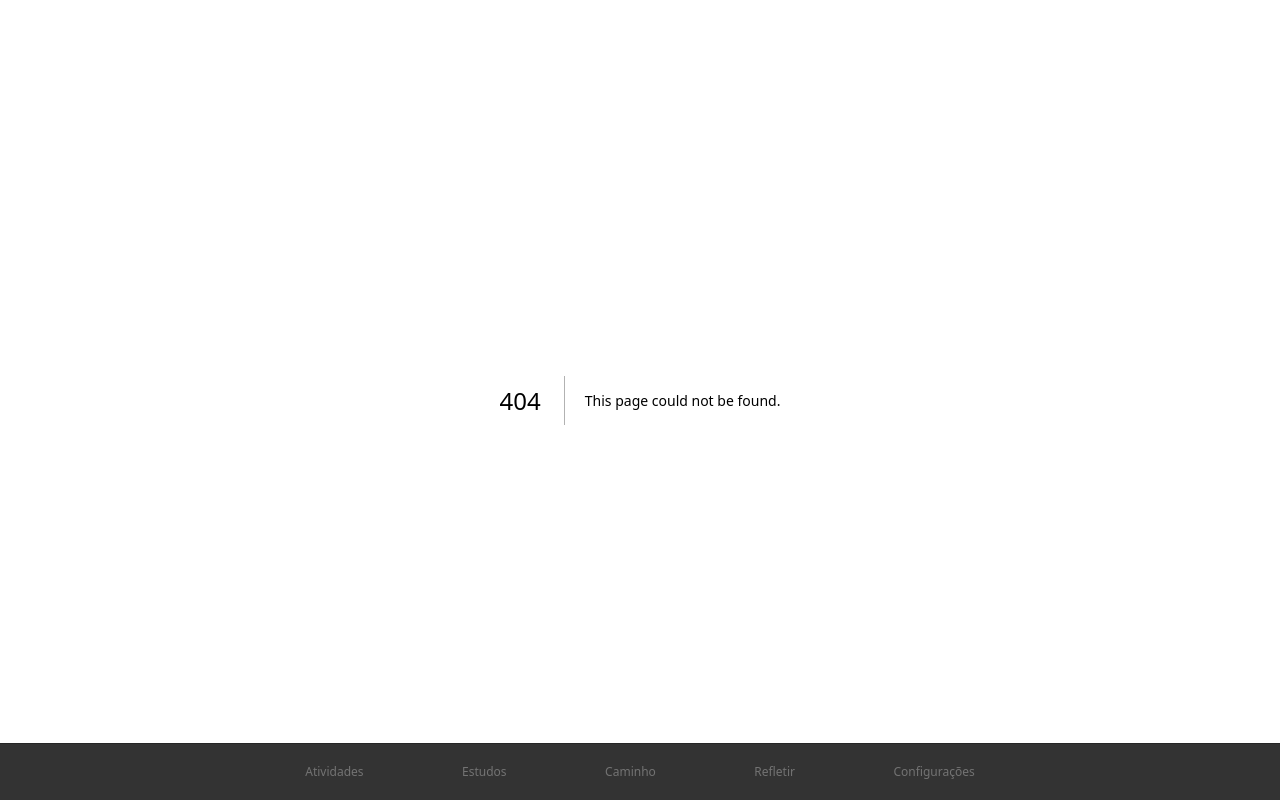
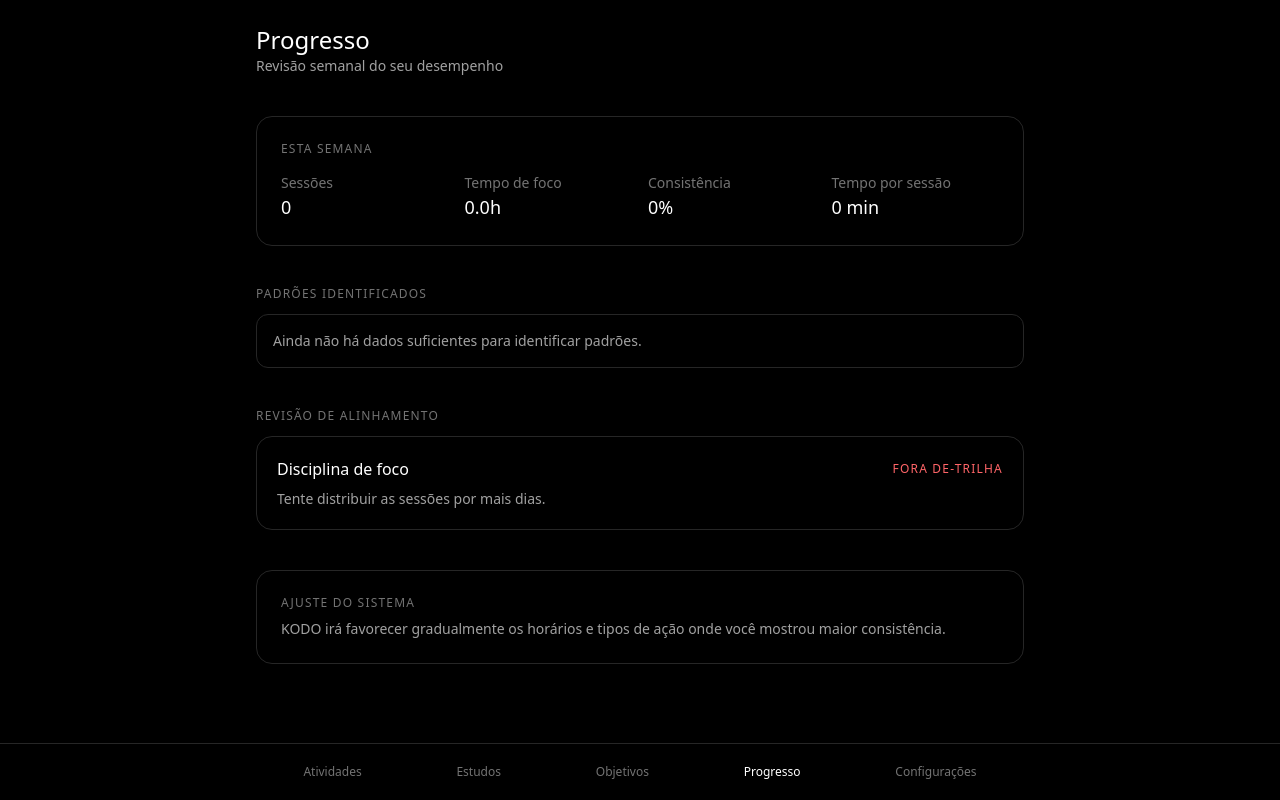
Before and after one commit to gabrielcaixeta01/kodo-app, a Next.js app: page /progress in a window 1280 px wide. Before the commit this address had no page. Built offline with nearby package versions, Linux system fonts and the light colour scheme.

Commit message:
fix: deixando textos em pt

```diff
--- a/app/path/page.tsx
+++ b/app/goals/page.tsx
@@ -1,6 +1,6 @@
 // app/path/page.tsx
 
-type PathCategory = "academic" | "career" | "personal" | "health";
+type PathCategory = "acadêmico" | "carreira" | "pessoal" | "saúde";
 
 type Path = {
   id: string;
@@ -8,54 +8,54 @@ type Path = {
   category: PathCategory;
   deadline?: string;
   progress: number; // 0 → 100 (aproximado)
-  alignment: "good" | "warning" | "off-track";
+  alignment: "bom" | "aviso" | "fora-de-trilha";
   description: string;
   linkedActions: string[];
 };
 
 const categoryLabel: Record<PathCategory, string> = {
-  academic: "Academic",
-  career: "Career",
-  personal: "Personal",
-  health: "Health",
+  acadêmico: "Acadêmico",
+  carreira: "Carreira",
+  pessoal: "Pessoal",
+  saúde: "Saúde",
 };
 
 const alignmentColor: Record<Path["alignment"], string> = {
-  good: "text-green-400 border-green-500/40",
-  warning: "text-yellow-400 border-yellow-500/40",
-  "off-track": "text-red-400 border-red-500/40",
+  bom: "text-green-400 border-green-500/40",
+  aviso: "text-yellow-400 border-yellow-500/40",
+  "fora-de-trilha": "text-red-400 border-red-500/40",
 };
 
 export default function PathPage() {
   const paths: Path[] = [
     {
       id: "grad",
-      title: "Graduate in Computer Engineering",
-      category: "academic",
-      deadline: "Dec 2028",
+      title: "Graduar em Engenharia de Computação",
+      category: "acadêmico",
+      deadline: "Dez 2028",
       progress: 55,
-      alignment: "good",
+      alignment: "bom",
       description:
-        "Foundation for long-term career and research opportunities.",
+        "Fundação para oportunidades de carreira e pesquisa a longo prazo.",
       linkedActions: [
-        "Study Sistemas Digitais",
-        "Maintain consistency in core subjects",
-        "Build academic projects",
+        "Estudar Sistemas Digitais",
+        "Manter consistência nas disciplinas principais",
+        "Construir projetos acadêmicos relevantes",
       ],
     },
     {
       id: "portfolio",
-      title: "Build a strong personal portfolio",
-      category: "career",
+      title: "Construir um portfólio pessoal forte",
+      category: "carreira",
       deadline: "Jun 2026",
       progress: 30,
-      alignment: "warning",
+      alignment: "aviso",
       description:
-        "Showcase projects, skills and consistency in engineering work.",
+        "Mostrar projetos, habilidades e consistência no trabalho de engenharia.",
       linkedActions: [
-        "Work on KODO",
-        "Publish projects on GitHub",
-        "Improve frontend polish",
+        "Trabalhar no KODO",
+        "Publicar projetos no GitHub",
+        "Melhorar o polimento do frontend",
       ],
     },
   ];
@@ -65,9 +65,9 @@ export default function PathPage() {
       <div className="max-w-3xl mx-auto space-y-8">
         {/* Header */}
         <header>
-          <h1 className="text-2xl font-medium">Path</h1>
+          <h1 className="text-2xl font-medium">Metas</h1>
           <p className="text-sm text-neutral-400">
-            Your long-term directions
+            Lembre aonde você quer chegar
           </p>
         </header>
 
@@ -105,7 +105,7 @@ export default function PathPage() {
               {/* Progress */}
               <div>
                 <div className="flex justify-between text-xs text-neutral-500 mb-1">
-                  <span>Progress</span>
+                  <span>Progresso</span>
                   <span>{path.progress}%</span>
                 </div>
                 <div className="h-1.5 rounded-full bg-neutral-800">
@@ -119,7 +119,7 @@ export default function PathPage() {
               {/* Linked Actions */}
               <div>
                 <p className="text-xs uppercase tracking-widest text-neutral-500 mb-2">
-                  Actions contributing to this path
+                  Ações que contribuem para esta meta
                 </p>
                 <ul className="space-y-1 text-sm text-neutral-400">
                   {path.linkedActions.map(action => (
--- a/app/reflect/page.tsx
+++ b/app/progress/page.tsx
@@ -3,7 +3,7 @@
 import { useSession } from "@/contexts/SessionContext";
 import { useEffect, useState } from "react";
 
-type AlignmentStatus = "good" | "warning" | "off-track";
+type AlignmentStatus = "bom" | "aviso" | "fora-de-trilha";
 
 function minutesBetween(start: number, end: number) {
   return Math.floor((end - start) / 60000);
@@ -63,25 +63,25 @@ export default function ReflectPage() {
   if (mounted) {
     if (morningSessions > nightSessions) {
       patterns.push(
-        "You focused better during the morning."
+        "Você tende a focar mais pela manhã."
       );
     }
 
     if (nightSessions > morningSessions) {
       patterns.push(
-        "Night sessions were more frequent than expected."
+        "Você tende a focar mais à noite."
       );
     }
 
     if (totalMinutes > 300) {
       patterns.push(
-        "Your total focus time increased this week."
+        "Seu tempo total de foco aumentou esta semana."
       );
     }
 
     if (patterns.length === 0) {
       patterns.push(
-        "Not enough data yet to identify patterns."
+        "Ainda não há dados suficientes para identificar padrões."
       );
     }
   }
@@ -93,17 +93,17 @@ export default function ReflectPage() {
     note: string;
   }[] = [
     {
-      area: "Focus discipline",
+      area: "Disciplina de foco",
       status:
         consistency >= 60
-          ? "good"
+          ? "bom"
           : consistency >= 30
-          ? "warning"
-          : "off-track",
+          ? "aviso"
+          : "fora-de-trilha",
       note:
         consistency >= 60
-          ? "You maintained a consistent study rhythm."
-          : "Try to distribute sessions across more days.",
+          ? "Você manteve um ritmo de estudo consistente."
+          : "Tente distribuir as sessões por mais dias.",
     },
   ];
 
@@ -112,38 +112,38 @@ export default function ReflectPage() {
       <div className="max-w-3xl mx-auto space-y-10">
         {/* Header */}
         <header>
-          <h1 className="text-2xl font-medium">Reflect</h1>
+          <h1 className="text-2xl font-medium">Progresso</h1>
           <p className="text-sm text-neutral-400">
-            Weekly review
+            Revisão semanal do seu desempenho
           </p>
         </header>
 
         {/* Week summary */}
         <section className="rounded-2xl border border-neutral-800 p-6">
           <h2 className="text-xs uppercase tracking-widest text-neutral-500 mb-4">
-            This week
+            Esta semana
           </h2>
 
           <div className="grid grid-cols-2 md:grid-cols-4 gap-4 text-sm">
             <div>
-              <p className="text-neutral-500">Sessions</p>
+              <p className="text-neutral-500">Sessões</p>
               <p className="text-lg">{totalSessions}</p>
             </div>
 
             <div>
-              <p className="text-neutral-500">Focus time</p>
+              <p className="text-neutral-500">Tempo de foco</p>
               <p className="text-lg">
                 {(totalMinutes / 60).toFixed(1)}h
               </p>
             </div>
 
             <div>
-              <p className="text-neutral-500">Consistency</p>
+              <p className="text-neutral-500">Consistência</p>
               <p className="text-lg">{consistency}%</p>
             </div>
 
             <div>
-              <p className="text-neutral-500">Avg / session</p>
+              <p className="text-neutral-500">Tempo por sessão</p>
               <p className="text-lg">
                 {totalSessions
                   ? Math.round(
@@ -159,7 +159,7 @@ export default function ReflectPage() {
         {/* Patterns */}
         <section className="space-y-3">
           <h2 className="text-xs uppercase tracking-widest text-neutral-500">
-            Patterns noticed
+            Padrões identificados
           </h2>
 
           <ul className="space-y-2 text-sm text-neutral-400">
@@ -177,7 +177,7 @@ export default function ReflectPage() {
         {/* Alignment */}
         <section className="space-y-3">
           <h2 className="text-xs uppercase tracking-widest text-neutral-500">
-            Alignment review
+            Revisão de alinhamento
           </h2>
 
           {alignment.map(item => (
@@ -189,9 +189,9 @@ export default function ReflectPage() {
                 <p className="font-medium">{item.area}</p>
                 <span
                   className={`text-xs uppercase tracking-widest ${
-                    item.status === "good"
+                    item.status === "bom"
                       ? "text-green-400"
-                      : item.status === "warning"
+                      : item.status === "aviso"
                       ? "text-yellow-400"
                       : "text-red-400"
                   }`}
@@ -210,12 +210,12 @@ export default function ReflectPage() {
         {/* System adjustment (informativo) */}
         <section className="rounded-2xl border border-neutral-800 p-6">
           <h2 className="text-xs uppercase tracking-widest text-neutral-500 mb-2">
-            System adjustment
+            Ajuste do sistema
           </h2>
 
           <p className="text-sm text-neutral-400">
-            KODO will gradually favor time slots and action
-            types where you showed higher consistency.
+            KODO irá favorecer gradualmente os horários e tipos de ação
+            onde você mostrou maior consistência.
           </p>
         </section>
       </div>
--- a/app/settings/page.tsx
+++ b/app/settings/page.tsx
@@ -1,10 +1,10 @@
 // app/settings/page.tsx
 
-type EnergyLevel = "low" | "medium" | "high";
+type EnergyLevel = "baixa" | "média" | "alta";
 
 export default function SettingsPage() {
   // mocks (depois vêm do storage)
-  const energy: EnergyLevel = "medium";
+  const energy: EnergyLevel = "média";
   const dailyTime = 120; // minutes
   const focusMode = true;
   const localOnly = true;
@@ -14,27 +14,27 @@ export default function SettingsPage() {
       <div className="max-w-3xl mx-auto space-y-10">
         {/* Header */}
         <header className="space-y-1">
-          <h1 className="text-2xl font-medium">Settings</h1>
+          <h1 className="text-2xl font-medium">Configurações</h1>
           <p className="text-sm text-neutral-400">
-            Control how KODO works for you
+            Controle como o KODO funciona para você
           </p>
         </header>
 
         {/* Daily Context */}
         <section className="rounded-2xl border border-neutral-800 p-6 space-y-6">
           <h2 className="text-xs uppercase tracking-widest text-neutral-500">
-            Daily context
+            Contexto diário
           </h2>
 
           <div className="grid gap-6 md:grid-cols-2">
             {/* Energy */}
             <div className="space-y-2">
               <p className="text-sm text-neutral-400">
-                Default energy level
+                Nível de energia padrão
               </p>
 
               <div className="flex gap-2">
-                {(["low", "medium", "high"] as EnergyLevel[]).map(e => (
+                {(["baixa", "média", "alta"] as EnergyLevel[]).map(e => (
                   <button
                     key={e}
                     className={`px-4 py-1.5 rounded-full border text-xs uppercase tracking-widest transition ${
@@ -52,7 +52,7 @@ export default function SettingsPage() {
             {/* Time */}
             <div className="space-y-2">
               <p className="text-sm text-neutral-400">
-                Available time per day
+                Tempo disponível por dia
               </p>
               <p className="text-lg font-medium">
                 {dailyTime} min
@@ -64,14 +64,14 @@ export default function SettingsPage() {
         {/* Decision Behavior */}
         <section className="rounded-2xl border border-neutral-800 p-6 space-y-4">
           <h2 className="text-xs uppercase tracking-widest text-neutral-500">
-            Decision behavior
+            Comportamento de decisão
           </h2>
 
           <div className="flex items-center justify-between gap-4">
             <div className="space-y-1">
-              <p className="font-medium">Focus mode</p>
+              <p className="font-medium">Modo foco</p>
               <p className="text-sm text-neutral-400">
-                Suggest only one action at a time
+                Sugere apenas uma ação por vez
               </p>
             </div>
 
@@ -80,7 +80,7 @@ export default function SettingsPage() {
                 focusMode ? "text-green-400" : "text-neutral-500"
               }`}
             >
-              {focusMode ? "Enabled" : "Disabled"}
+              {focusMode ? "Ativado" : "Desativado"}
             </span>
           </div>
         </section>
@@ -88,14 +88,14 @@ export default function SettingsPage() {
         {/* Privacy */}
         <section className="rounded-2xl border border-neutral-800 p-6 space-y-4">
           <h2 className="text-xs uppercase tracking-widest text-neutral-500">
-            Privacy
+            Privacidade
           </h2>
 
           <div className="flex items-center justify-between gap-4">
             <div className="space-y-1">
-              <p className="font-medium">Local-only data</p>
+              <p className="font-medium">Dados locais</p>
               <p className="text-sm text-neutral-400">
-                Your data never leaves this device
+                Seus dados nunca saem deste dispositivo
               </p>
             </div>
 
@@ -104,7 +104,7 @@ export default function SettingsPage() {
                 localOnly ? "text-green-400" : "text-neutral-500"
               }`}
             >
-              {localOnly ? "Active" : "Inactive"}
+              {localOnly ? "Ativado" : "Desativado"}
             </span>
           </div>
         </section>
@@ -112,16 +112,16 @@ export default function SettingsPage() {
         {/* System */}
         <section className="rounded-2xl border border-neutral-800 p-6 space-y-4">
           <h2 className="text-xs uppercase tracking-widest text-neutral-500">
-            System
+            Sistema
           </h2>
 
           <div className="grid gap-5 p-2 md:grid-cols-2">
             <button className="rounded-xl border border-neutral-700 py-2.5 text-sm text-neutral-400 hover:text-white hover:border-neutral-500 transition">
-              Reset decision learning
+              Resetar aprendizado de decisão
             </button>
 
             <button className="rounded-xl border border-red-500/40 py-2.5 text-sm text-red-400 hover:border-red-500 hover:text-red-300 transition">
-              Clear all local data
+              Apagar todos os dados locais
             </button>
           </div>
         </section>
--- a/components/layout/FooterNav.tsx
+++ b/components/layout/FooterNav.tsx
@@ -6,8 +6,8 @@ import { usePathname } from "next/navigation";
 const navItems = [
   { label: "Atividades", href: "/" },
   { label: "Estudos", href: "/studies" },
-  { label: "Caminho", href: "/path" },
-  { label: "Refletir", href: "/reflect" },
+  { label: "Objetivos", href: "/goals" },
+  { label: "Progresso", href: "/progress" },
   { label: "Configurações", href: "/settings" },
 ];
 
```
